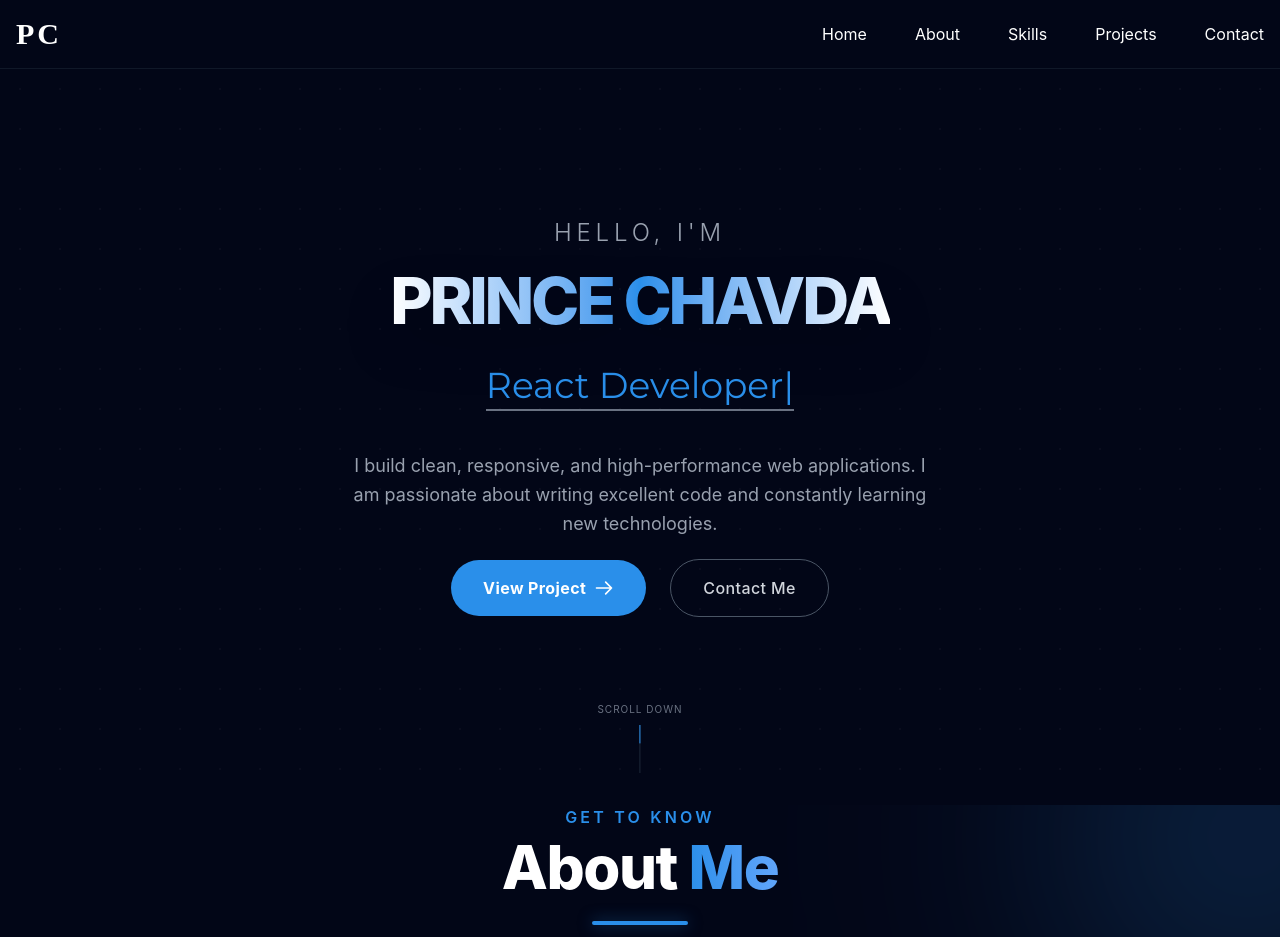
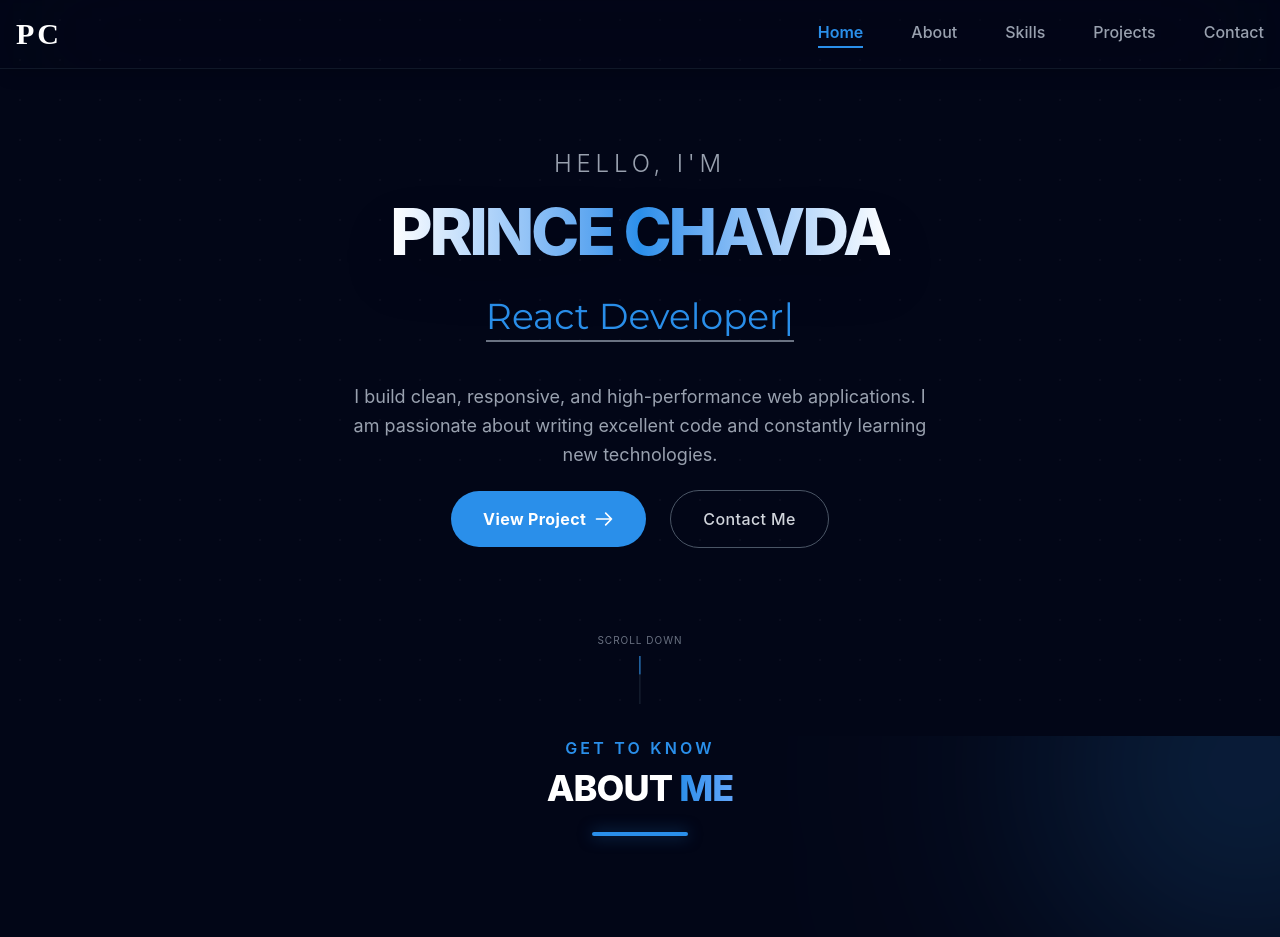
Before and after one commit to PrinceChavda09/Portfolio, a React (Vite) app: page / in a window 1280 px wide. Shown: the top 937 px of the page. Built offline with nearby package versions, Linux system fonts and the light colour scheme.

Commit message:
Add smooth scroll

```diff
--- a/src/Components/Contact.jsx
+++ b/src/Components/Contact.jsx
@@ -71,8 +71,11 @@ export default function Contact() {
           <h2 className="text-xs font-bold tracking-[0.25em] text-[#2A8FEA] uppercase mb-3">
             Get In Touch
           </h2>
-          <p className="text-4xl sm:text-5xl font-extrabold text-white tracking-tight uppercase">
-            Contact Me
+          <p className="text-3xl sm:text-4xl font-extrabold text-white tracking-tight uppercase">
+            Contact{" "}
+            <span className="text-transparent bg-clip-text bg-gradient-to-r from-[#2A8FEA] to-[#60A5FA]">
+              Me
+            </span>
           </p>
           <div className="w-16 h-[3px] bg-gradient-to-r from-transparent via-[#2A8FEA] to-transparent mx-auto mt-6" />
         </div>
--- a/src/Components/Header.jsx
+++ b/src/Components/Header.jsx
@@ -1,13 +1,54 @@
-import React, { useState } from "react";
+import React, { useState, useEffect } from "react";
 // import logo from "../assets/logo.png";
 
 export default function Header() {
   const [isMenuOpen, setIsMenuOpen] = useState(false);
+  const [activeSection, setActiveSection] = useState("home");
+
+  useEffect(() => {
+    const sectionIds = [
+      "home",
+      "AboutSection",
+      "skills",
+      "projects",
+      "contact",
+    ];
+
+    const observerCallback = (entries) => {
+      entries.forEach((entry) => {
+        if (entry.isIntersecting) {
+          setActiveSection(entry.target.id);
+        }
+      });
+    };
+
+    const observerOptions = {
+      root: null,
+      rootMargin: "-45% 0px -45% 0px",
+      threshold: 0,
+    };
+
+    const observer = new IntersectionObserver(
+      observerCallback,
+      observerOptions,
+    );
+
+    sectionIds.forEach((id) => {
+      const el = document.getElementById(id);
+      if (el) {
+        observer.observe(el);
+      }
+    });
+
+    return () => {
+      observer.disconnect();
+    };
+  }, []);
 
   return (
     <nav
       id="navbar"
-      className="w-full shadow-lg bg-[#020617] text-white p-4 relative border-b border-gray-900"
+      className="w-full backdrop-blur-3xl fixed top-0 left-0 z-50 shadow-lg text-white p-4 border-b border-gray-900"
     >
       <div className="max-w-7xl mx-auto flex justify-between items-center">
         {/* Logo Section */}
@@ -19,27 +60,81 @@ export default function Header() {
         </div>
 
         {/* Desktop & Tablet Links (Hidden on Mobile/Tablet, visible on Desktop) */}
-        <div className="hidden lg:flex items-center gap-12">
+        <div className="hidden lg:flex items-center gap-12 font-medium">
           <a
-            href="#navbar"
-            className="hover:border-b hover:border-[#2A8FEA] active:text-[#2A8FEA]"
+            href="#home"
+            className={`relative pb-1 transition-colors duration-300 ${
+              activeSection === "home"
+                ? "text-[#2A8FEA] font-semibold"
+                : "text-gray-400 hover:text-white"
+            }`}
           >
             Home
+            <span
+              className={`absolute bottom-0 left-0 w-full h-[2px] bg-[#2A8FEA] transition-transform duration-300 origin-left ${
+                activeSection === "home" ? "scale-x-100" : "scale-x-0"
+              }`}
+            />
           </a>
           <a
             href="#AboutSection"
-            className="hover:border-b hover:border-[#2A8FEA]"
+            className={`relative pb-1 transition-colors duration-300 ${
+              activeSection === "AboutSection"
+                ? "text-[#2A8FEA] font-semibold"
+                : "text-gray-400 hover:text-white"
+            }`}
           >
             About
+            <span
+              className={`absolute bottom-0 left-0 w-full h-[2px] bg-[#2A8FEA] transition-transform duration-300 origin-left ${
+                activeSection === "AboutSection" ? "scale-x-100" : "scale-x-0"
+              }`}
+            />
           </a>
-          <a href="#skills" className="hover:border-b hover:border-[#2A8FEA]">
+          <a
+            href="#skills"
+            className={`relative pb-1 transition-colors duration-300 ${
+              activeSection === "skills"
+                ? "text-[#2A8FEA] font-semibold"
+                : "text-gray-400 hover:text-white"
+            }`}
+          >
             Skills
+            <span
+              className={`absolute bottom-0 left-0 w-full h-[2px] bg-[#2A8FEA] transition-transform duration-300 origin-left ${
+                activeSection === "skills" ? "scale-x-100" : "scale-x-0"
+              }`}
+            />
           </a>
-          <a href="#projects" className="hover:border-b hover:border-[#2A8FEA]">
+          <a
+            href="#projects"
+            className={`relative pb-1 transition-colors duration-300 ${
+              activeSection === "projects"
+                ? "text-[#2A8FEA] font-semibold"
+                : "text-gray-400 hover:text-white"
+            }`}
+          >
             Projects
+            <span
+              className={`absolute bottom-0 left-0 w-full h-[2px] bg-[#2A8FEA] transition-transform duration-300 origin-left ${
+                activeSection === "projects" ? "scale-x-100" : "scale-x-0"
+              }`}
+            />
           </a>
-          <a href="#contact" className="hover:border-b hover:border-[#2A8FEA]">
+          <a
+            href="#contact"
+            className={`relative pb-1 transition-colors duration-300 ${
+              activeSection === "contact"
+                ? "text-[#2A8FEA] font-semibold"
+                : "text-gray-400 hover:text-white"
+            }`}
+          >
             Contact
+            <span
+              className={`absolute bottom-0 left-0 w-full h-[2px] bg-[#2A8FEA] transition-transform duration-300 origin-left ${
+                activeSection === "contact" ? "scale-x-100" : "scale-x-0"
+              }`}
+            />
           </a>
         </div>
 
@@ -84,39 +179,59 @@ export default function Header() {
 
       {/* Mobile & Tablet Dropdown Menu (Shows when button is clicked) */}
       {isMenuOpen && (
-        <div className="lg:hidden absolute top-full left-0 w-full bg-[#020617] flex flex-col items-center gap-6 py-6 border-t border-gray-800 z-50">
+        <div className="lg:hidden absolute top-full left-0 w-full bg-[#020617] flex flex-col items-center gap-6 py-6 border-t border-gray-800 z-50 animate-[slideDown_0.3s_ease-out] shadow-2xl">
           <a
-            href="#navbar"
+            href="#home"
             onClick={() => setIsMenuOpen(false)}
-            className="hover:text-[#2A8FEA]"
+            className={`transition-colors ${
+              activeSection === "home"
+                ? "text-[#2A8FEA] font-bold"
+                : "hover:text-[#2A8FEA]"
+            }`}
           >
             Home
           </a>
           <a
             href="#AboutSection"
             onClick={() => setIsMenuOpen(false)}
-            className="hover:text-[#2A8FEA]"
+            className={`transition-colors ${
+              activeSection === "AboutSection"
+                ? "text-[#2A8FEA] font-bold"
+                : "hover:text-[#2A8FEA]"
+            }`}
           >
             About
           </a>
           <a
-            href="#"
+            href="#skills"
             onClick={() => setIsMenuOpen(false)}
-            className="hover:text-[#2A8FEA]"
+            className={`transition-colors ${
+              activeSection === "skills"
+                ? "text-[#2A8FEA] font-bold"
+                : "hover:text-[#2A8FEA]"
+            }`}
           >
             Skills
           </a>
           <a
-            href="#"
+            href="#projects"
             onClick={() => setIsMenuOpen(false)}
-            className="hover:text-[#2A8FEA]"
+            className={`transition-colors ${
+              activeSection === "projects"
+                ? "text-[#2A8FEA] font-bold"
+                : "hover:text-[#2A8FEA]"
+            }`}
           >
             Projects
           </a>
           <a
-            href="#"
+            href="#contact"
             onClick={() => setIsMenuOpen(false)}
-            className="hover:text-[#2A8FEA]"
+            className={`transition-colors ${
+              activeSection === "contact"
+                ? "text-[#2A8FEA] font-bold"
+                : "hover:text-[#2A8FEA]"
+            }`}
           >
             Contact
           </a>
--- a/src/Components/HeroSection.jsx
+++ b/src/Components/HeroSection.jsx
@@ -3,7 +3,7 @@ import { TypeAnimation } from "react-type-animation";
 
 export default function Hero() {
   return (
-    <section className="relative min-h-[92vh] flex flex-col items-center justify-center pb-10 px-6 overflow-hidden bg-[#020617]">
+    <section id="home" className="relative min-h-[92vh] flex flex-col items-center justify-center pb-10 px-6 overflow-hidden bg-[#020617]">
       {/* Grid background for texture */}
       <div
         className="absolute inset-0 z-0 opacity-[0.03] pointer-events-none"
--- a/src/Components/Project.jsx
+++ b/src/Components/Project.jsx
@@ -44,7 +44,7 @@ export default function Project() {
             Portfolio
           </h2>
           <p className="text-3xl sm:text-4xl font-extrabold text-white tracking-tight uppercase">
-            Featured Projects
+            Projects
           </p>
           <div className="w-12 h-[2px] bg-[#2A8FEA] mx-auto mt-4" />
         </div>
--- a/src/Components/Skill.jsx
+++ b/src/Components/Skill.jsx
@@ -88,7 +88,7 @@ export default function Skill() {
             Expertise & Capabilities
           </h2>
           <p className="text-3xl sm:text-4xl font-extrabold text-white tracking-tight uppercase">
-            Technical Core Skills
+            Technical Core <span className="text-transparent bg-clip-text bg-gradient-to-r from-[#2A8FEA] to-[#60A5FA]"> Skills </span>
           </p>
           <div className="w-12 h-[2px] bg-[#2A8FEA] mx-auto mt-4" />
         </div>
--- a/src/components/AboutSection.jsx
+++ b/src/components/AboutSection.jsx
@@ -16,12 +16,9 @@ export default function AboutSection() {
           <p className="text-[#2A8FEA] font-semibold tracking-[0.2em] uppercase mb-2 text-sm md:text-base">
             Get to know
           </p>
-          <h2 className="text-4xl md:text-5xl lg:text-6xl font-extrabold text-white capitalize tracking-tight">
-            About{" "}
-            <span className="text-transparent bg-clip-text bg-gradient-to-r from-[#2A8FEA] to-[#60A5FA]">
-              Me
-            </span>
-          </h2>
+          <p className="text-3xl sm:text-4xl font-extrabold text-white tracking-tight uppercase">
+              About <span className="text-transparent bg-clip-text bg-gradient-to-r from-[#2A8FEA] to-[#60A5FA]">Me</span>
+            </p>
           <div className="w-24 h-1 bg-[#2A8FEA] mt-6 rounded-full shadow-[0_0_15px_rgba(42,143,234,0.5)]"></div>
         </div>
 
--- a/src/index.css
+++ b/src/index.css
@@ -17,3 +17,14 @@ html.lenis, html.lenis body {
 .lenis-stopped {
   overflow: hidden;
 }
+
+@keyframes slideDown {
+  from {
+    opacity: 0;
+    transform: translateY(-10px);
+  }
+  to {
+    opacity: 1;
+    transform: translateY(0);
+  }
+}
```
